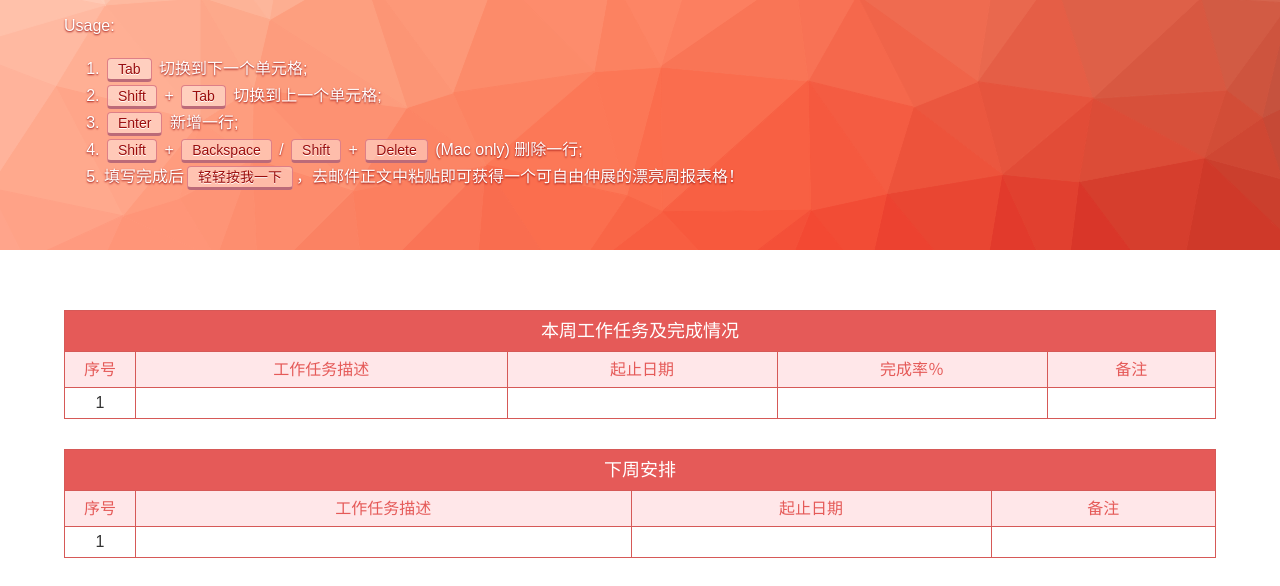
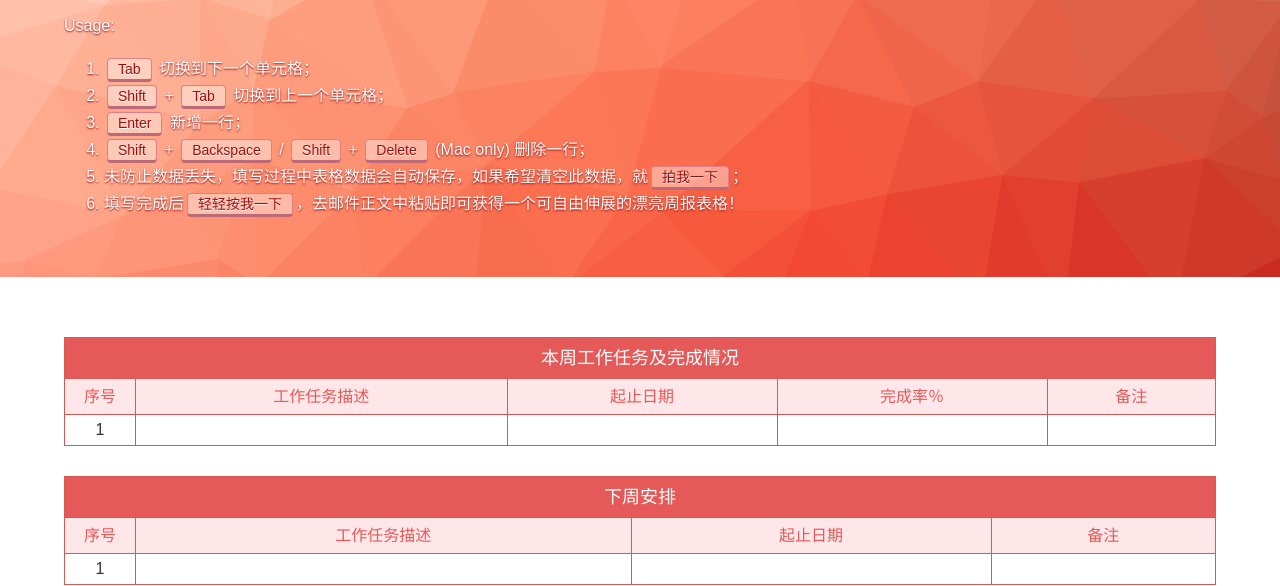
Before and after one commit to abstack/abstack-weekly-generator, a website: page index.html in a window 1280 px wide. Shown: the part 175-761 px from the top of the page. Drawn offline with Linux system fonts and the light colour scheme.

Commit message:
Add usages for new feature

```diff
--- a/index.html
+++ b/index.html
@@ -150,10 +150,11 @@
     <h1>抽象科技周报表格生成器</h1>
     <p>Usage:</p>
     <ol>
-      <li><kbd>Tab</kbd> 切换到下一个单元格;</li>
-      <li><kbd>Shift</kbd> + <kbd>Tab</kbd> 切换到上一个单元格;</li>
-      <li><kbd>Enter</kbd> 新增一行;</li>
-      <li><kbd>Shift</kbd> + <kbd>Backspace</kbd> / <kbd>Shift</kbd> + <kbd>Delete</kbd> (Mac only) 删除一行;</li>
+      <li><kbd>Tab</kbd> 切换到下一个单元格；</li>
+      <li><kbd>Shift</kbd> + <kbd>Tab</kbd> 切换到上一个单元格；</li>
+      <li><kbd>Enter</kbd> 新增一行；</li>
+      <li><kbd>Shift</kbd> + <kbd>Backspace</kbd> / <kbd>Shift</kbd> + <kbd>Delete</kbd> (Mac only) 删除一行；</li>
+      <li>未防止数据丢失，填写过程中表格数据会自动保存，如果希望清空此数据，就<button id="button-clear-data">拍我一下</button>；</li>
       <li>填写完成后<button id="button-copy-table">轻轻按我一下</button>，去邮件正文中粘贴即可获得一个可自由伸展的漂亮周报表格！</li>
     </ol>
   </header>
```
